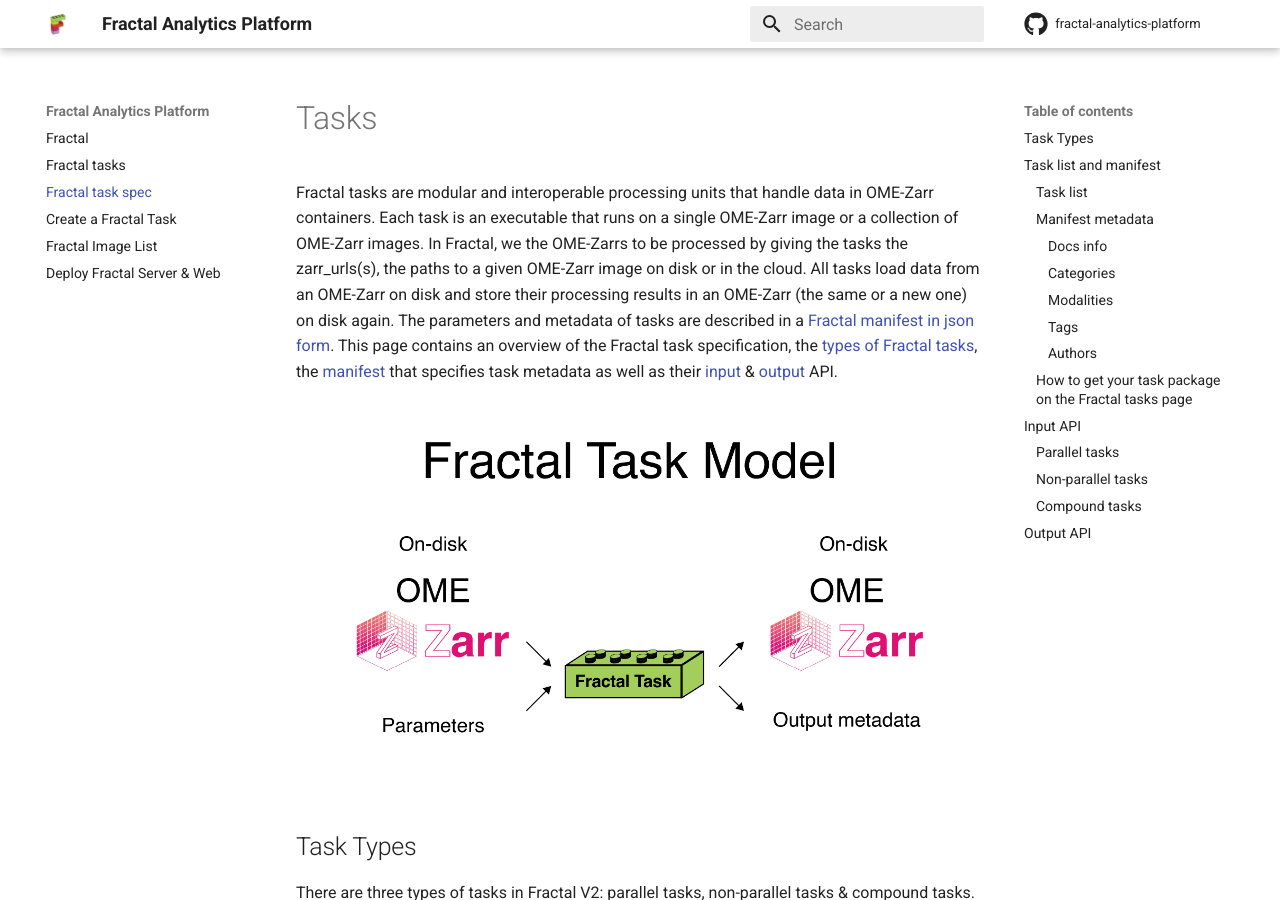
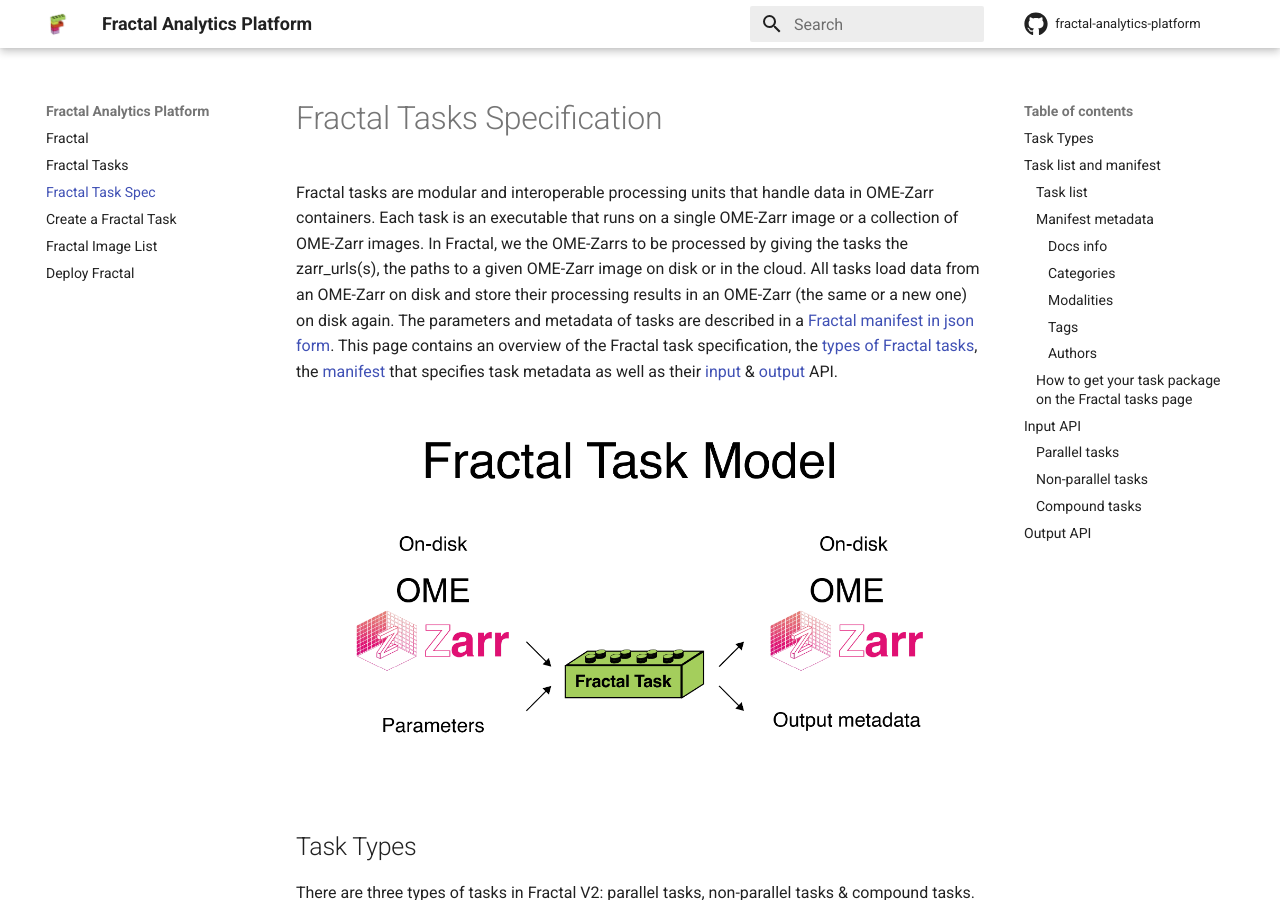
Before and after one commit to fractal-analytics-platform/fractal-analytics-platform.github.io, an MkDocs documentation site: the page built from docs/tasks_spec.md, in a window 1280 px wide and 900 px high. Built offline with MkDocs 1.6.1 and Material for MkDocs 9.7.7, drawn with Linux system fonts in a browser that asks for light colours.

Commit message:
Minor style fixes

```diff
--- a/docs/tasks_spec.md
+++ b/docs/tasks_spec.md
@@ -2,7 +2,7 @@
 layout: default
 ---
 
-# Tasks
+# Fractal Tasks Specification
 
 Fractal tasks are modular and interoperable processing units that handle data in OME-Zarr containers. Each task is an executable that runs on a single OME-Zarr image or a collection of OME-Zarr images. In Fractal, we the OME-Zarrs to be processed by giving the tasks the zarr_urls(s), the paths to a given OME-Zarr image on disk or in the cloud. All tasks load data from an OME-Zarr on disk and store their processing results in an OME-Zarr (the same or a new one) on disk again. The parameters and metadata of tasks are described in a [Fractal manifest in json form](#task-list-and-manifest). This page contains an overview of the Fractal task specification, the [types of Fractal tasks](#task-types), the [manifest](#task-list-and-manifest) that specifies task metadata as well as their [input](#input-api) & [output](#output-api) API.
 
--- a/mkdocs.yml
+++ b/mkdocs.yml
@@ -43,11 +43,11 @@ plugins:
 
 nav:
   - Fractal: index.md
-  - Fractal tasks: fractal_tasks.md
-  - Fractal task spec: tasks_spec.md
+  - Fractal Tasks: fractal_tasks.md
+  - Fractal Task Spec: tasks_spec.md
   - Create a Fractal Task: build_your_own_fractal_task.md
   - Fractal Image List: image_list.md
-  - Deploy Fractal Server & Web: run_fractal.md
+  - Deploy Fractal: run_fractal.md
 
 
 # Include some page, without including them in the ToC
```
Also changed, not shown: docs/image_list.md (+1 -1 lines).
